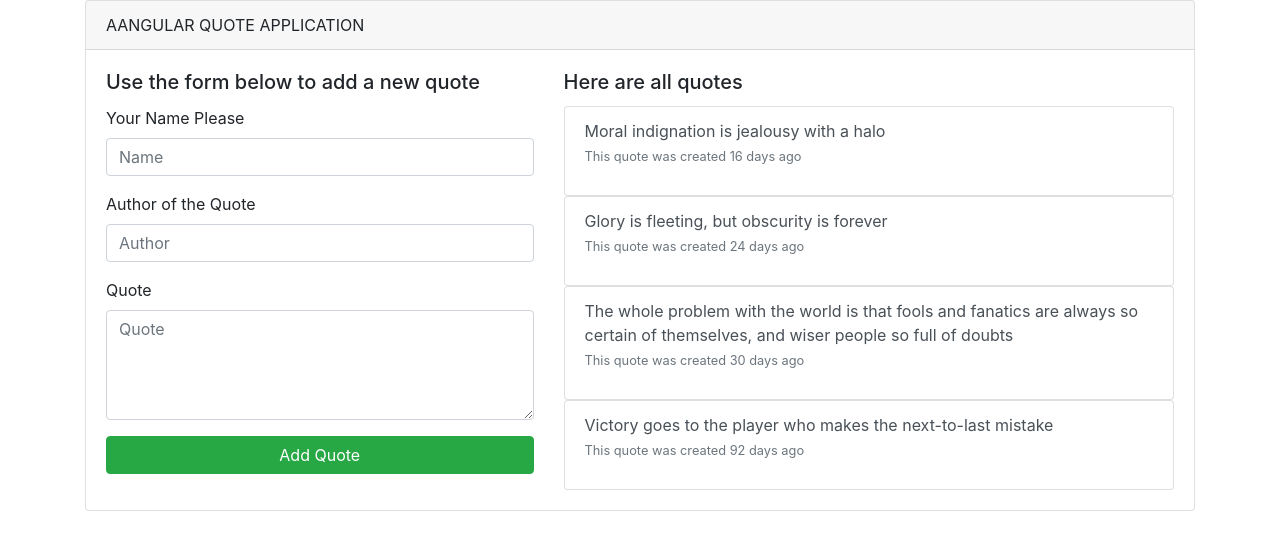
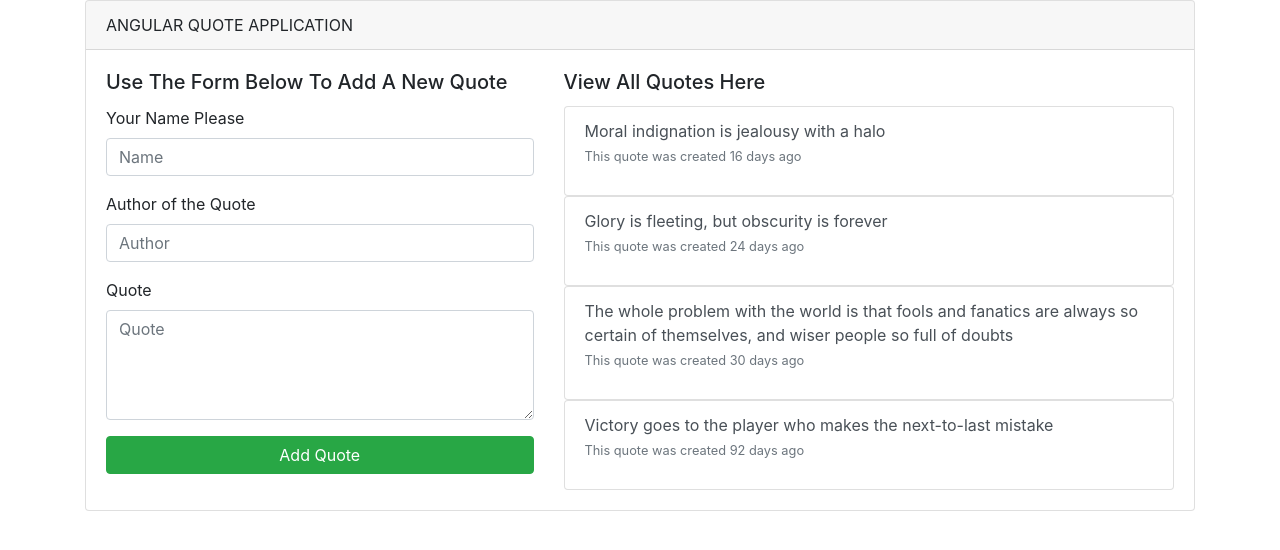
Before and after one commit to ppolle/quotes, an Angular app: page / in a window 1280 px wide. Shown: the top 550 px of the page. Built offline with nearby package versions, Linux system fonts and the light colour scheme; what angular-font-awesome would draw is missing.

Commit message:
Added further styling to quote and quote details templates

```diff
--- a/src/app/quote-form/quote-form.component.html
+++ b/src/app/quote-form/quote-form.component.html
@@ -1,4 +1,4 @@
-<h5 class="card-title">Use the form below to add a new quote</h5>
+<h5 class="card-title">Use The Form Below To Add A New Quote</h5>
     <form class="card-text" (ngSubmit)='submitQuote()' #goalForm='ngForm'>
     	<div class="form-group">
 	    	<label for="name">Your Name Please</label>
--- a/src/app/quote/quote.component.html
+++ b/src/app/quote/quote.component.html
@@ -1,7 +1,7 @@
 <div class="container">
 <div class="card">
   <div class="card-header">
-    AANGULAR QUOTE APPLICATION
+    ANGULAR QUOTE APPLICATION
   </div>
   <div class="card-body">
 
@@ -14,7 +14,7 @@
 
     	<div class="col-md-7">
 
-          <h5 class="card-title">Here are all quotes</h5>
+          <h5 class="card-title">View All Quotes Here</h5>
           <div class="card-text">
             <ul class="list-group">
               <div *ngFor = 'let quote of quotes;let i = index'>
```
